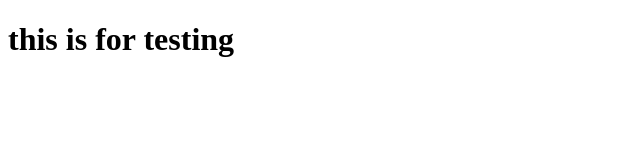
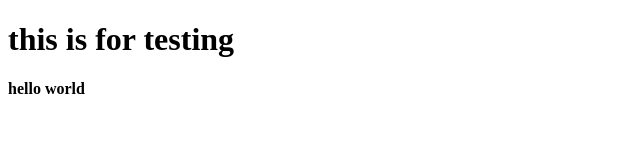
Before and after one commit to RameenMustafa21/demo_1.0, a plain HTML site: page index.html in a window 1280 px wide. Shown: the full height of the page, 0-640 px from the left. Drawn offline with Linux system fonts and the light colour scheme.

Commit message:
Update index.html

```diff
--- a/index.html
+++ b/index.html
@@ -8,5 +8,6 @@
 </head>
 <body>
     <h1>this is for testing</h1>
+    <h4> hello world<h4>
 </body>
 </html>
```
